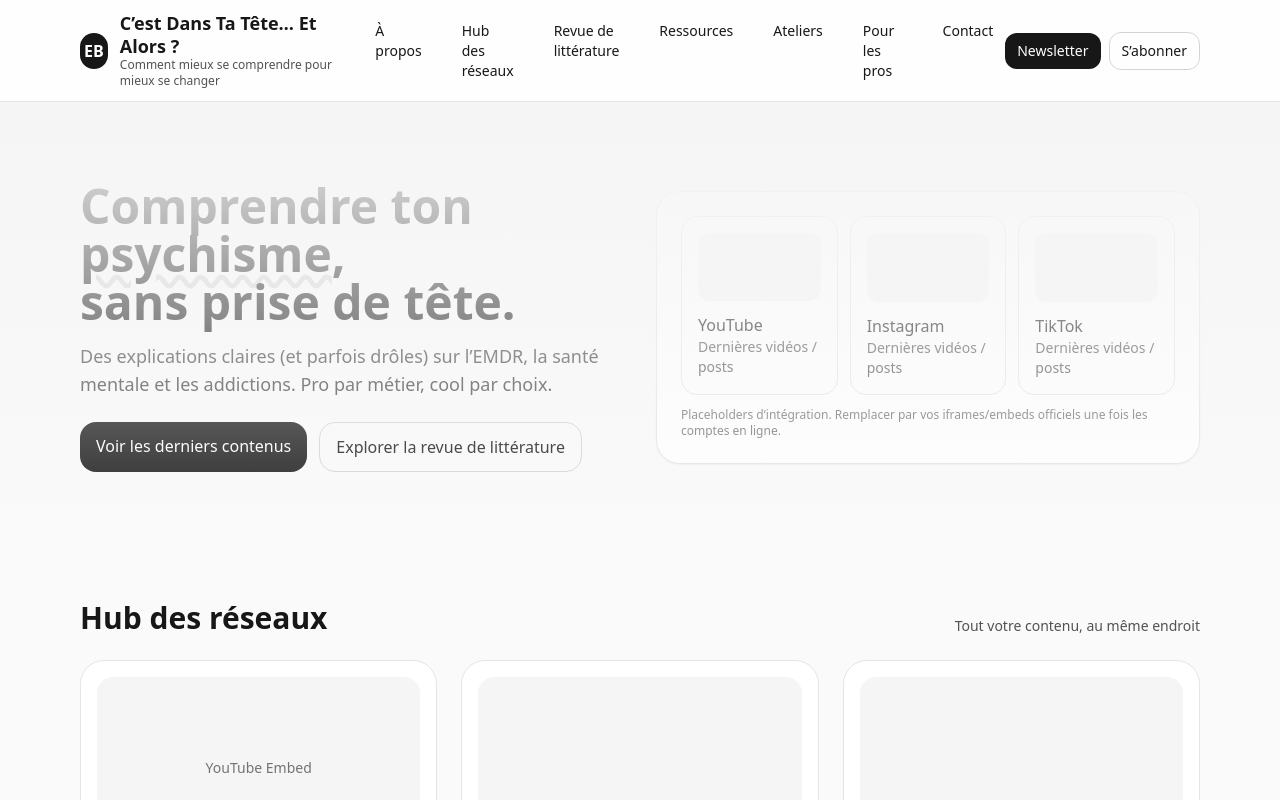
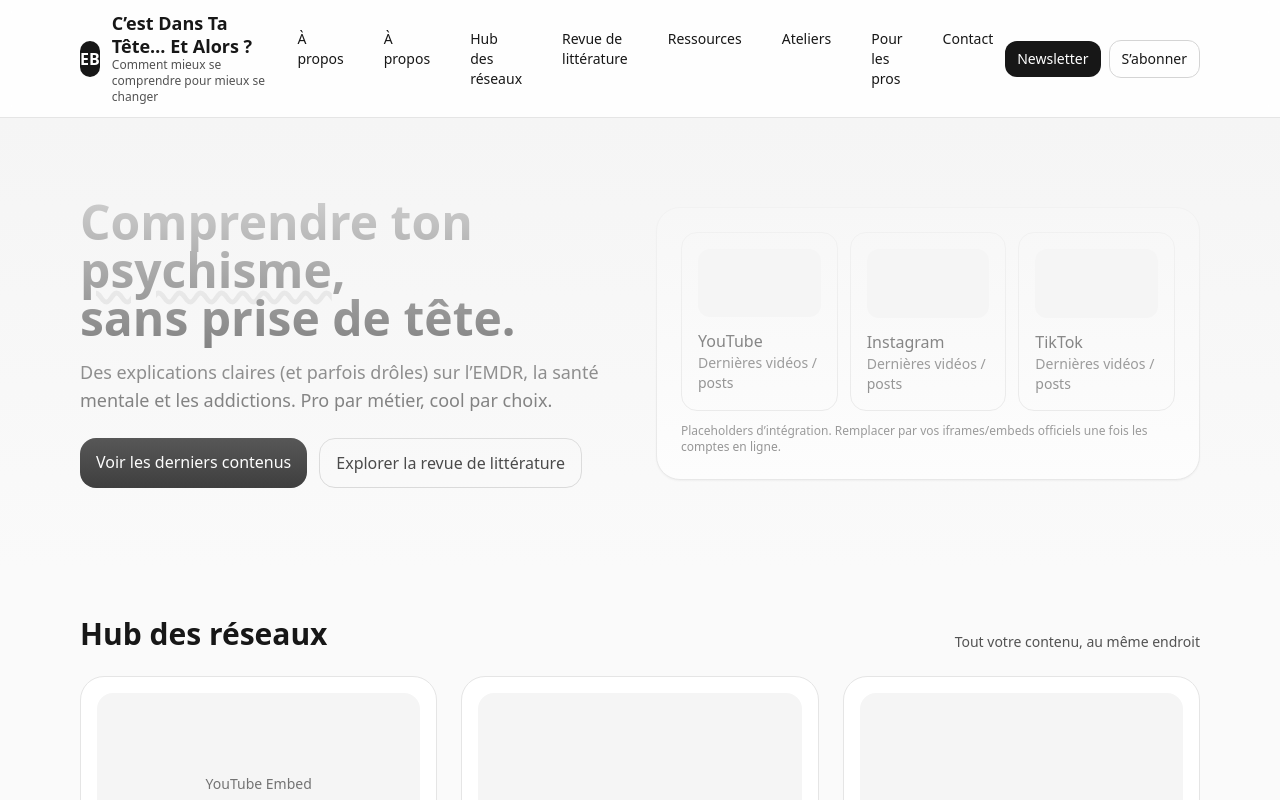
Before and after one commit to dredouardedb/cestdans-ta-tete-site, a Next.js app: page / in a window 1280 px wide. Shown: the top 800 px of the page. Built offline with nearby package versions, Linux system fonts and the light colour scheme.

Commit message:
Update index.jsx

```diff
--- a/pages/index.jsx
+++ b/pages/index.jsx
@@ -23,6 +23,7 @@ export default function Home() {
             </div>
           </div>
           <nav className="hidden md:flex gap-4 text-sm">
+            <a href="/a-propos" className="px-3 py-2 rounded-xl hover:bg-neutral-100">À propos</a>
             {sections.map(s => (
               <a key={s.id} href={`#${s.id}`} className="px-3 py-2 rounded-xl hover:bg-neutral-100">{s.label}</a>
             ))}
```
